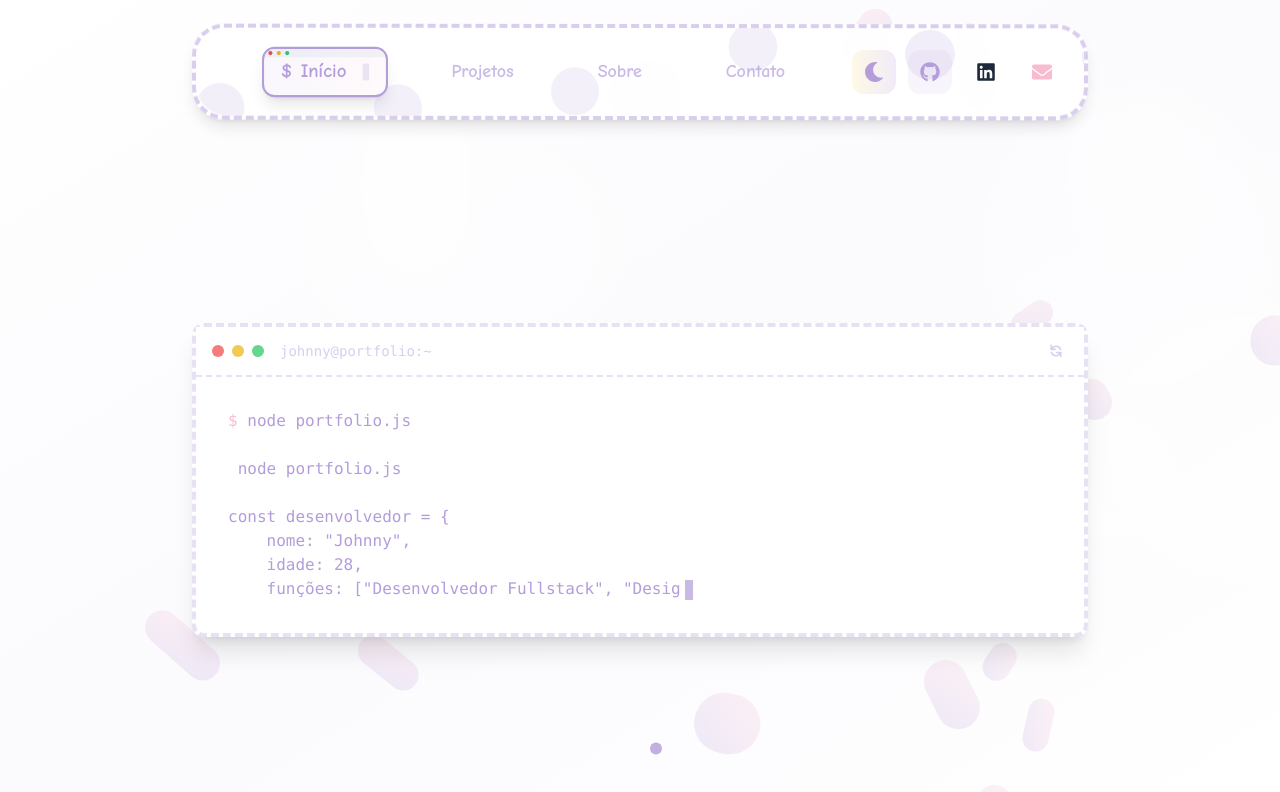
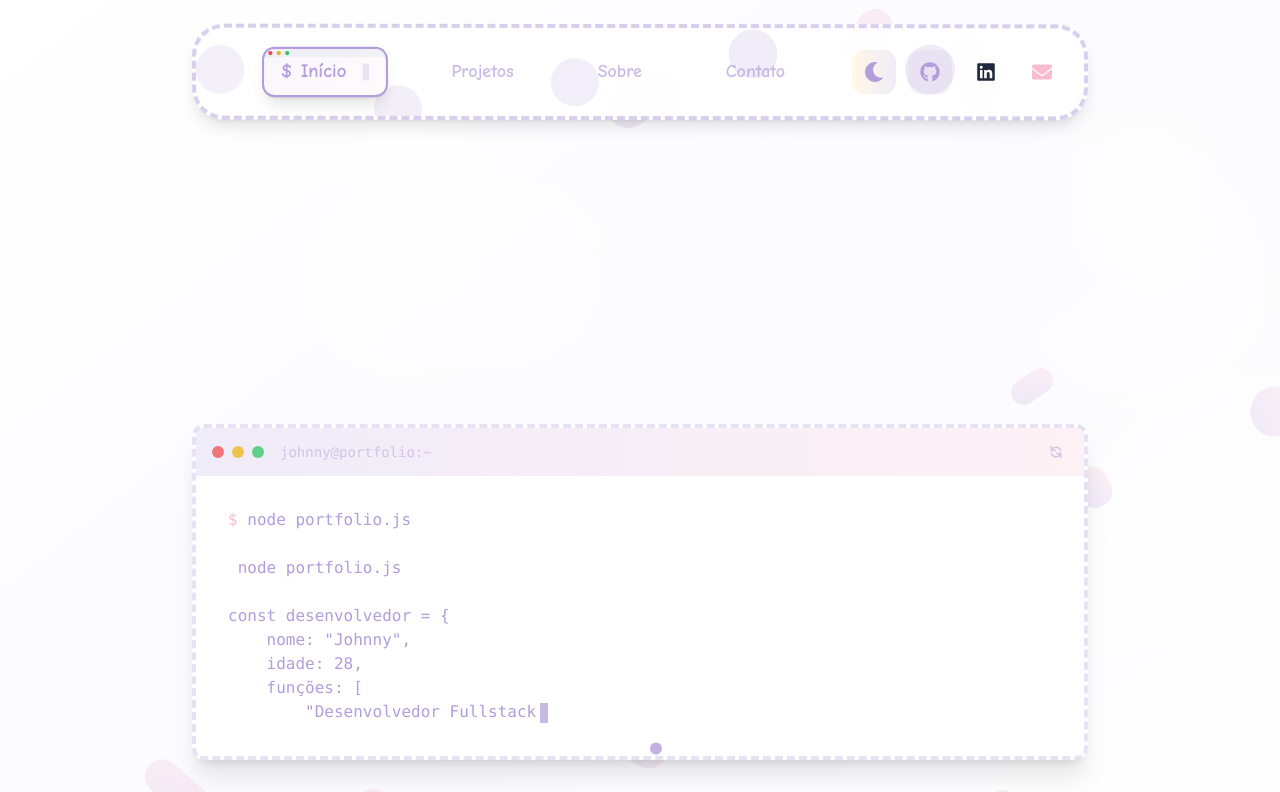
Before and after one commit to johnnywilly16/portfolio-teste, a Next.js app: page / in a window 1280 px wide. Shown: the top 792 px of the page. Built offline with nearby package versions, Linux system fonts and the light colour scheme.

Commit message:
feat: ajustes no layout e animações do terminal

```diff
--- a/app/components/Header.tsx
+++ b/app/components/Header.tsx
@@ -9,6 +9,7 @@ export function Header() {
   const { theme, setTheme } = useTheme()
   const [mounted, setMounted] = useState(false)
   const [activeSection, setActiveSection] = useState('inicio')
+  const [scrolled, setScrolled] = useState(false)
 
   useEffect(() => {
     setMounted(true)
@@ -16,6 +17,9 @@ export function Header() {
     const handleScroll = () => {
       const sections = ['inicio', 'projetos', 'sobre', 'contato']
       const scrollPosition = window.scrollY + 100
+
+      // Atualiza o estado de scroll
+      setScrolled(window.scrollY > 50)
 
       sections.forEach(section => {
         const element = document.getElementById(section)
@@ -54,9 +58,13 @@ export function Header() {
         transition={{ duration: 0.5 }}
       >
         <div className="relative">
-          {/* Background com estilo cartoon mais divertido */}
+          {/* Background com efeito glassmorphism */}
           <motion.div
-            className="absolute inset-0 bg-white/90 dark:bg-slate-900/90 backdrop-blur-lg rounded-[2rem] border-4 border-dashed border-pastel-purple/50 dark:border-neon-purple/50 shadow-lg"
+            className={`absolute inset-0 backdrop-blur-lg rounded-[2rem] border-4 border-dashed border-pastel-purple/50 dark:border-neon-purple/50 shadow-lg transition-all duration-300 ${
+              scrolled
+                ? 'bg-white/40 dark:bg-slate-900/40'
+                : 'bg-white/90 dark:bg-slate-900/90'
+            }`}
             animate={{
               rotate: [-0.5, 0.5, -0.5]
             }}
@@ -66,12 +74,16 @@ export function Header() {
               ease: "easeInOut"
             }}
           >
-            {/* Padrão de bolinhas animadas */}
+            {/* Padrão de bolinhas animadas com opacidade baseada no scroll */}
             <div className="absolute inset-0 overflow-hidden rounded-[2rem]">
               {[...Array(6)].map((_, i) => (
                 <motion.div
                   key={i}
-                  className="absolute w-12 h-12 rounded-full bg-pastel-purple/30 dark:bg-neon-purple/20"
+                  className={`absolute w-12 h-12 rounded-full transition-all duration-300 ${
+                    scrolled
+                      ? 'bg-pastel-purple/10 dark:bg-neon-purple/10'
+                      : 'bg-pastel-purple/30 dark:bg-neon-purple/20'
+                  }`}
                   style={{
                     left: `${i * 20}%`,
                     top: Math.random() * 100 + '%'
@@ -79,7 +91,7 @@ export function Header() {
                   animate={{
                     y: [-20, 20, -20],
                     scale: [1, 1.2, 1],
-                    opacity: [0.5, 0.8, 0.5]
+                    opacity: scrolled ? [0.3, 0.5, 0.3] : [0.5, 0.8, 0.5]
                   }}
                   transition={{
                     duration: 3,
--- a/app/components/sections/HomeSection.tsx
+++ b/app/components/sections/HomeSection.tsx
@@ -1,5 +1,6 @@
-import { motion } from 'framer-motion'
-import { useEffect, useState, useRef } from 'react'
+import { motion, AnimatePresence } from 'framer-motion'
+import { useEffect, useState, useMemo, useRef } from 'react'
+import { FaAngleUp, FaAngleDown } from 'react-icons/fa'
 
 // Terminal aprimorado com mais linhas de código
 const CodeTerminal = () => {
@@ -13,7 +14,10 @@ const CodeTerminal = () => {
 const desenvolvedor = {
     nome: "Johnny",
     idade: 28,
-    funções: ["Desenvolvedor Fullstack", "Designer UX/UI"],
+    funções: [
+        "Desenvolvedor Fullstack",
+        "Designer UX/UI"
+    ],
     habilidades: {
         linguagens: ["TypeScript", "Python", "JavaScript"],
         frontend: ["React", "Next.js", "Angular", "Tailwind"],
@@ -32,7 +36,7 @@ const desenvolvedor = {
     }
 }
 
-desenvolvedor.criarCoisasIncríveis() // Iniciando a mágica... ✨`
+desenvolvedor.criarCoisasIncríveis() // ✨`
 
   useEffect(() => {
     let currentIndex = 0
@@ -45,6 +49,10 @@ desenvolvedor.criarCoisasIncríveis() // Iniciando a mágica... ✨`
         if (currentIndex < codeText.length) {
           setText(prev => prev + codeText[currentIndex])
           currentIndex++
+
+          if (terminalRef.current) {
+            terminalRef.current.scrollTop = terminalRef.current.scrollHeight
+          }
         } else {
           clearInterval(typingInterval)
           setIsTyping(false)
@@ -63,7 +71,7 @@ desenvolvedor.criarCoisasIncríveis() // Iniciando a mágica... ✨`
       clearInterval(typingInterval)
       clearInterval(cursorInterval)
     }
-  }, [codeText])
+  }, [])
 
   const handleRestart = () => {
     if (!isTyping) {
@@ -75,6 +83,10 @@ desenvolvedor.criarCoisasIncríveis() // Iniciando a mágica... ✨`
         if (currentIndex < codeText.length) {
           setText(prev => prev + codeText[currentIndex])
           currentIndex++
+
+          if (terminalRef.current) {
+            terminalRef.current.scrollTop = terminalRef.current.scrollHeight
+          }
         } else {
           clearInterval(typingInterval)
           setIsTyping(false)
@@ -86,16 +98,19 @@ desenvolvedor.criarCoisasIncríveis() // Iniciando a mágica... ✨`
   return (
     <motion.div
       className="relative w-full mx-auto max-w-4xl -rotate-2"
-      initial={{ opacity: 0, y: 20 }}
-      animate={{ opacity: 1, y: 0 }}
-      transition={{ duration: 0.5, delay: 0.2 }}
+      initial={{ opacity: 0, scale: 0.95 }}
+      animate={{ opacity: 1, scale: 1 }}
+      transition={{
+        duration: 0.5,
+        ease: [0.23, 1, 0.32, 1] // Curva de animação suave
+      }}
     >
       <motion.div
         ref={terminalRef}
-        className="bg-white dark:bg-slate-800 rounded-xl border-4 border-dashed border-pastel-purple/30 dark:border-dark-purple/30 shadow-xl hover:shadow-2xl hover:scale-[1.01] transition-all duration-300"
+        className="bg-white dark:bg-slate-800 rounded-xl border-4 border-dashed border-pastel-purple/30 dark:border-dark-purple/30 overflow-hidden shadow-xl transform-gpu hover:shadow-2xl hover:scale-[1.01] transition-all duration-300"
       >
         {/* Barra de título do terminal */}
-        <div className="bg-white dark:bg-slate-700 px-4 py-3 flex items-center justify-between border-b-2 border-dashed border-pastel-purple/30 dark:border-dark-purple/30">
+        <div className="bg-gradient-to-r from-pastel-purple/20 to-pastel-pink/20 dark:from-dark-purple/20 dark:to-dark-pink/20 px-4 py-3 flex items-center justify-between sticky top-0 z-10">
           <div className="flex items-center gap-2">
             <div className="flex gap-2">
               <div className="w-3 h-3 rounded-full bg-red-500/70" />
@@ -125,7 +140,7 @@ desenvolvedor.criarCoisasIncríveis() // Iniciando a mágica... ✨`
           >
             <span className="text-pastel-pink dark:text-purple-400">$</span> node portfolio.js
           </motion.div>
-          <div className="mt-6 whitespace-pre-wrap break-words text-pastel-purple dark:text-emerald-300 max-w-full" style={{ tabSize: 4 }}>
+          <div className="mt-6 whitespace-pre text-pastel-purple dark:text-emerald-300 max-w-full" style={{ tabSize: 4 }}>
             {text}
             {showCursor && (
               <motion.span
@@ -264,21 +279,21 @@ export function TerminalTitle({ title, isActive }: TerminalTitleProps) {
 
 export function HomeSection() {
   return (
-    <section id="inicio" className="relative min-h-screen flex items-center justify-center overflow-hidden bg-gradient-to-br from-white via-pastel-purple/5 to-white dark:from-dark-surface dark:via-dark-purple/5 dark:to-dark-surface">
+    <section id="inicio" className="relative min-h-screen w-full flex items-center justify-center overflow-hidden bg-gradient-to-br from-white via-pastel-purple/5 to-white dark:from-dark-surface dark:via-dark-purple/5 dark:to-dark-surface pt-16 lg:pt-48">
       {/* Elementos de fundo */}
       <FloatingClouds />
       <FloatingBubbles />
 
-      <div className="container mx-auto px-2 sm:px-4 relative z-10">
-        <div className="flex flex-col items-center justify-center min-h-screen pt-32 sm:pt-40 pb-20">
+      <div className="w-full h-full flex items-center justify-center relative z-10">
+        <div className="w-full max-w-7xl mx-auto px-4 flex flex-col items-center justify-center min-h-screen">
           {/* Terminal Grande como foco principal */}
-          <div className="w-full max-w-[95vw] sm:max-w-[90vw] md:max-w-[85vw] lg:max-w-5xl mt-16 sm:mt-20">
+          <div className="w-full max-w-[92vw] sm:max-w-[95vw] md:max-w-[90vw] lg:max-w-4xl mt-8 lg:mt-0 transform-gpu">
             <CodeTerminal />
           </div>
 
           {/* Scroll Indicator */}
           <motion.div
-            className="absolute bottom-8 left-1/2 -translate-x-1/2"
+            className="fixed bottom-8 left-1/2 -translate-x-1/2"
             initial={{ opacity: 0 }}
             animate={{ opacity: 1, y: [0, 10, 0] }}
             transition={{
--- a/app/layout.tsx
+++ b/app/layout.tsx
@@ -27,7 +27,7 @@ export default function RootLayout({
 }>) {
   return (
     <html lang="pt-BR" suppressHydrationWarning>
-      <body className={`${comicNeue.variable} ${indieFlower.variable} font-cartoon bg-white dark:bg-dark-surface text-slate-800 dark:text-slate-200 transition-colors duration-300`}>
+      <body className={`${comicNeue.variable} ${indieFlower.variable} font-cartoon bg-white dark:bg-dark-surface text-slate-800 dark:text-slate-200 transition-colors duration-300 overflow-x-hidden`}>
         <Providers>
           {children}
         </Providers>
```
